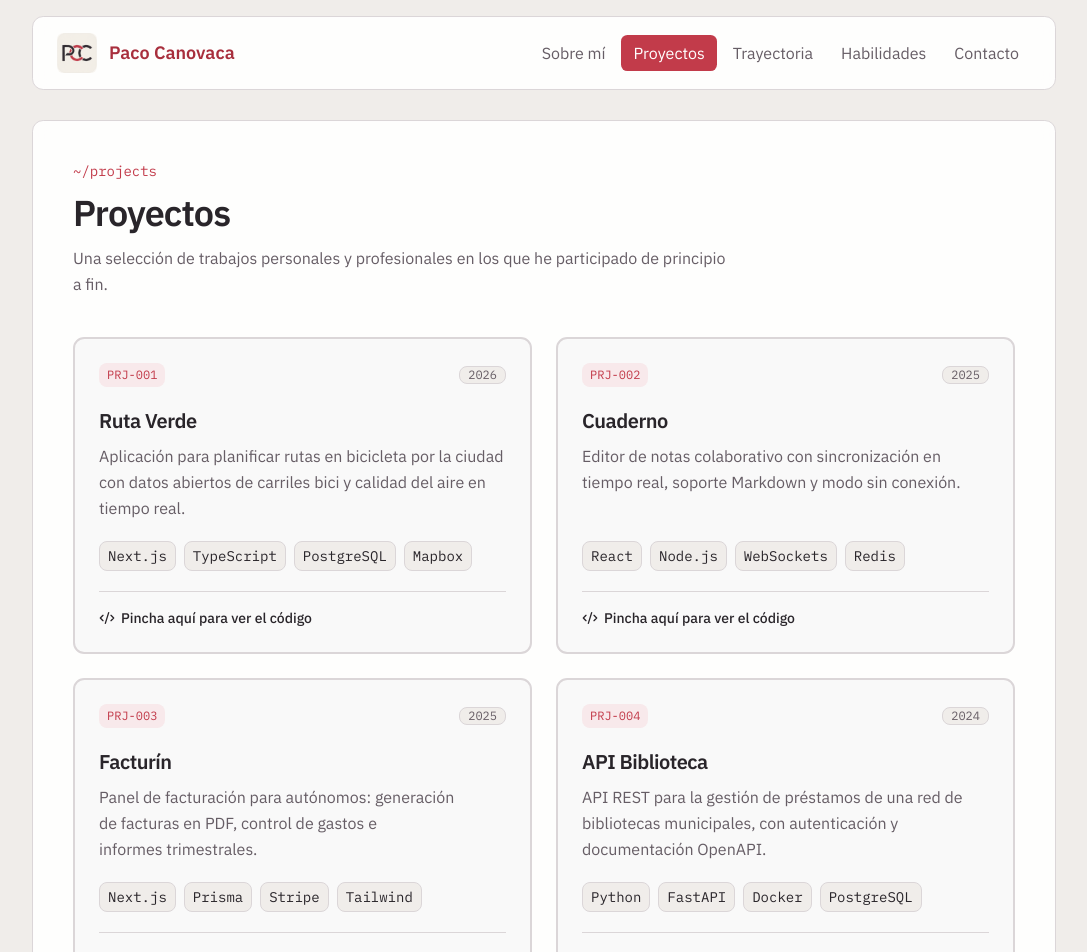
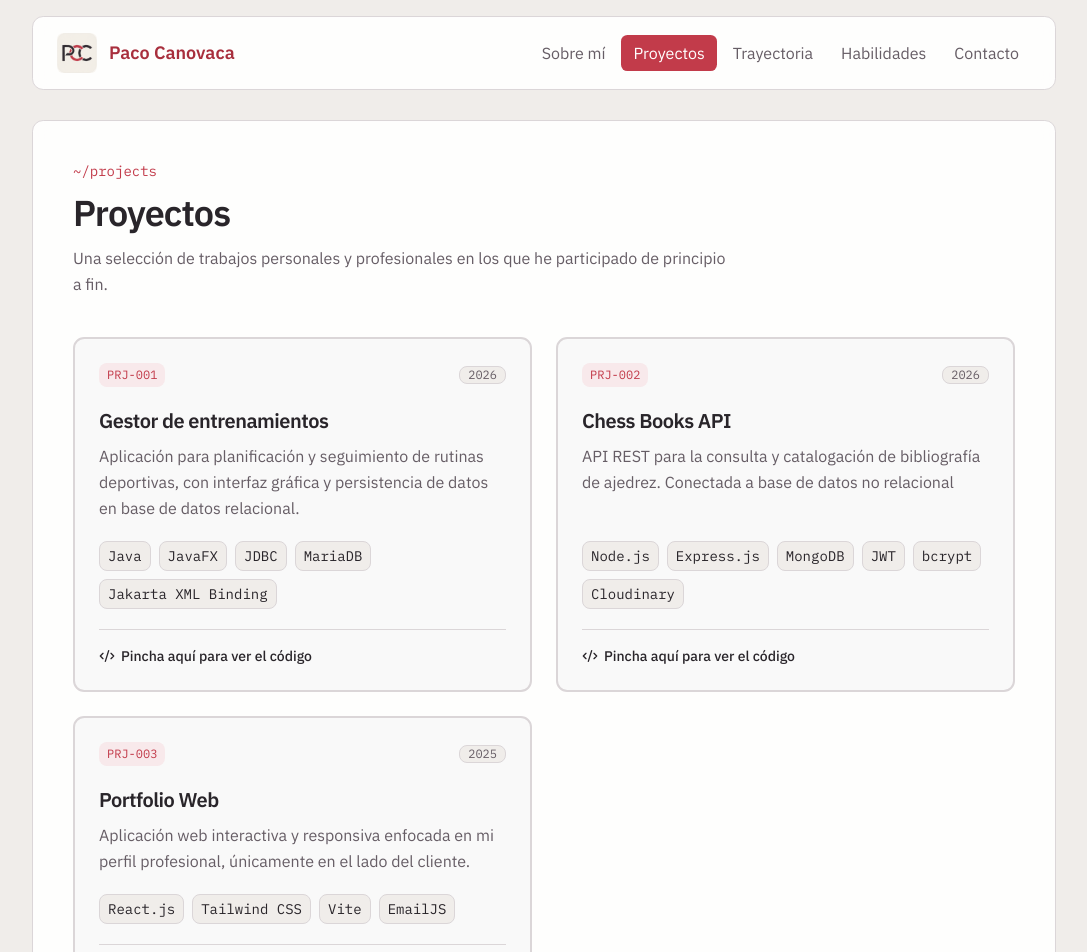
Before and after one commit to PacoCanovaca/PortfolioWeb, a React (Vite) app: page /projects in a window 1280 px wide. Shown: the top 952 px of the page, without its empty margins (96-1183 px from the left). Built offline with nearby package versions, Linux system fonts and the light colour scheme.

Commit message:
Content updated in every section

```diff
--- a/data/education.json
+++ b/data/education.json
@@ -1,14 +1,14 @@
 [
   {
-    "period": "2019 — 2021",
-    "title": "CFGS Desarrollo de Aplicaciones Web",
-    "place": "IES Abastos, Valencia",
-    "description": "Formación en desarrollo web cliente y servidor, bases de datos y despliegue."
+    "period": "2025 — 2027",
+    "title": "CFGS Desarrollo de Aplicaciones Multiplataforma",
+    "place": "ThePower - Formación en línea",
+    "description": "Formación en desarrollo multiplataforma, gestión de bases de datos y despliegue de aplicaciones. En esta formación se abarcan numerosas tecnologías, desde diversos lenguajes de programación como Java, JavaScript, Python, Kotlin o Dart hasta otras herramientas como Git, Docker, Figma, AWS, VSCode o IntelliJ."
   },
   {
-    "period": "2023",
-    "title": "Certificación en Accesibilidad Web",
-    "place": "W3C — Curso en línea",
-    "description": "Pautas WCAG 2.2 y auditoría de accesibilidad en aplicaciones web."
+    "period": "2026-2027",
+    "title": "Máster de especialización en Desarrollo Web Full-Stack",
+    "place": "ThePower - Formación en línea",
+    "description": "Formación especializada en el desarrollo de aplicaciones web, utilizando tecnologías que permiten trabajar tanto en el lado del cliente como en el del servidor (frontend y backend). Centrado en un stack que va desde React.js, React Native y Tailwind CSS para la parte del cliente hasta Node.js, Express.js, SQL y MongoDB para la parte del servidor."
   }
 ]
--- a/data/experience.json
+++ b/data/experience.json
@@ -1,20 +1,20 @@
 [
   {
-    "period": "2024 — Actualidad",
-    "title": "Desarrolladora Full Stack",
-    "place": "Estudio Nómada",
-    "description": "Desarrollo de productos web para clientes del sector turístico y cultural. Responsable de la arquitectura frontend y del sistema de diseño."
+    "period": "2023 — 2026",
+    "title": "Maestro de Primaria",
+    "place": "Colegio Almanzor - Córdoba, España",
+    "description": "Docente con labores de tutoría integral de grupo, coordinación de proyectos pedagógicos y resolución de conflictos. Impartición de materias troncales y docencia especializada en lengua extranjera (Francés)."
   },
   {
-    "period": "2022 — 2024",
-    "title": "Desarrolladora Frontend",
-    "place": "Tecnalia Digital",
-    "description": "Construcción de interfaces en React para una plataforma de gestión logística utilizada por más de 300 empresas."
+    "period": "2022 — 2023",
+    "title": "Profesor auxiliar de Español como Lengua Extranjera",
+    "place": "Lycée de Borda - Dax, Francia",
+    "description": "Docente especializado en la impartición de módulos de conversación y dinamización lingüística en entorno multicultural. Coordinación directa con el equipo docente titular en la programación y evaluación académica."
   },
   {
-    "period": "2021 — 2022",
-    "title": "Prácticas de desarrollo",
-    "place": "Coworking Lab",
-    "description": "Mantenimiento de webs corporativas y primeros pasos con APIs en Node.js."
+    "period": "2019 — 2023",
+    "title": "Community Manager",
+    "place": "Coacharte - Córdoba, España",
+    "description": "Gestor de presencia digital de la empresa, abarcando tanto redes sociales como creación y soporte de contenidos en la web corporativa."
   }
 ]
--- a/data/projects.json
+++ b/data/projects.json
@@ -1,56 +1,44 @@
 [
   {
     "id": "PRJ-001",
-    "title": "Ruta Verde",
-    "description": "Aplicación para planificar rutas en bicicleta por la ciudad con datos abiertos de carriles bici y calidad del aire en tiempo real.",
+    "title": "Gestor de entrenamientos",
+    "description": "Aplicación para planificación y seguimiento de rutinas deportivas, con interfaz gráfica y persistencia de datos en base de datos relacional.",
     "stack": [
-      "Next.js",
-      "TypeScript",
-      "PostgreSQL",
-      "Mapbox"
+      "Java",
+      "JavaFX",
+      "JDBC",
+      "MariaDB",
+      "Jakarta XML Binding"
     ],
     "year": "2026",
-    "repo": "#",
-    "demo": "#"
+    "repo": "https://github.com/PacoCanovaca/GestorEntrenamientos"
   },
   {
     "id": "PRJ-002",
-    "title": "Cuaderno",
-    "description": "Editor de notas colaborativo con sincronización en tiempo real, soporte Markdown y modo sin conexión.",
+    "title": "Chess Books API",
+    "description": "API REST para la consulta y catalogación de bibliografía de ajedrez. Conectada a base de datos no relacional",
     "stack": [
-      "React",
       "Node.js",
-      "WebSockets",
-      "Redis"
+      "Express.js",
+      "MongoDB",
+      "JWT",
+      "bcrypt",
+      "Cloudinary"
     ],
-    "year": "2025",
-    "repo": "#",
-    "demo": "#"
+    "year": "2026",
+    "repo": "https://github.com/PacoCanovaca/ChessBooksAPI"
   },
   {
     "id": "PRJ-003",
-    "title": "Facturín",
-    "description": "Panel de facturación para autónomos: generación de facturas en PDF, control de gastos e informes trimestrales.",
+    "title": "Portfolio Web",
+    "description": "Aplicación web interactiva y responsiva enfocada en mi perfil profesional, únicamente en el lado del cliente.",
     "stack": [
-      "Next.js",
-      "Prisma",
-      "Stripe",
-      "Tailwind"
+      "React.js",
+      "Tailwind CSS",
+      "Vite",
+      "EmailJS"
     ],
     "year": "2025",
     "repo": "#"
-  },
-  {
-    "id": "PRJ-004",
-    "title": "API Biblioteca",
-    "description": "API REST para la gestión de préstamos de una red de bibliotecas municipales, con autenticación y documentación OpenAPI.",
-    "stack": [
-      "Python",
-      "FastAPI",
-      "Docker",
-      "PostgreSQL"
-    ],
-    "year": "2024",
-    "repo": "#"
   }
 ]
--- a/data/skills.json
+++ b/data/skills.json
@@ -4,32 +4,30 @@
     "groups": [
       {
         "label": "Lenguajes",
-        "items": ["TypeScript", "JavaScript", "Python", "SQL", "HTML", "CSS"]
+        "items": ["Java", "JavaScript", "Python", "SQL", "HTML", "CSS", "Kotlin", "Dart"]
       },
       {
         "label": "Frontend",
         "items": [
-          "React",
-          "Next.js",
-          "Tailwind CSS",
-          "Testing Library",
-          "Accesibilidad"
+          "React.js",
+          "Tailwind CSS"
         ]
       },
       {
-        "label": "Backend",
+        "label": "Backend y datos",
         "items": [
           "Node.js",
           "FastAPI",
+          "Spring Boot",
+          "MySQL",
           "PostgreSQL",
-          "Redis",
-          "REST",
-          "GraphQL"
+          "SQLite",
+          "MongoDB"
         ]
       },
       {
         "label": "Herramientas",
-        "items": ["Git", "Docker", "CI/CD", "Vercel", "Figma", "Linux"]
+        "items": ["Git", "Trello", "VSCode", "IntelliJ", "Android Studio", "Docker", "Vercel", "Figma", "AWS"]
       }
     ]
   },
--- a/src/components/content/ProjectCard.jsx
+++ b/src/components/content/ProjectCard.jsx
@@ -28,6 +28,7 @@ const ProjectCard = ({ project }) => {
         {project.repo ? (
           <a
             href={project.repo}
+            target="_blank"
             className="inline-flex items-center gap-1.5 text-text transition-colors hover:text-brand"
           >
             <Code2 className="size-4" aria-hidden="true" />
```
Also changed, not shown: 2 other files (tests, documents, lock files or other folders).
